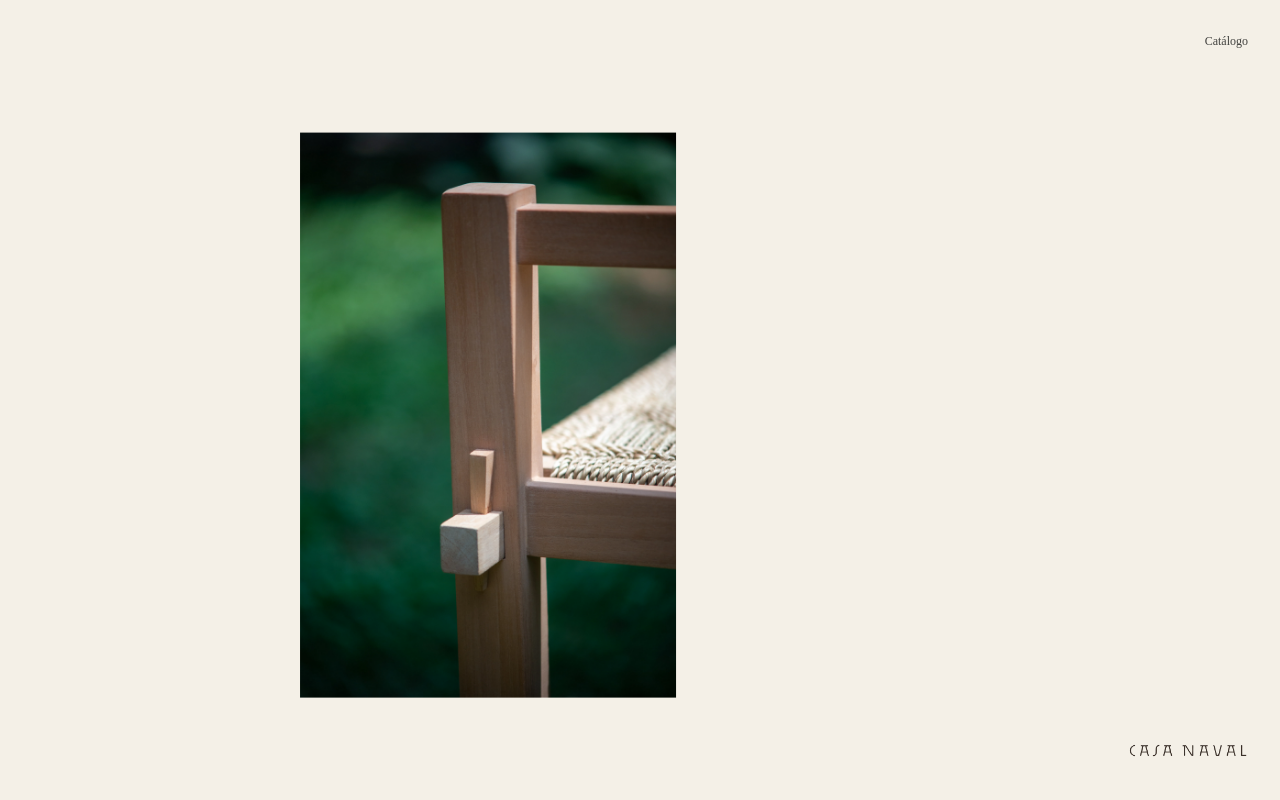
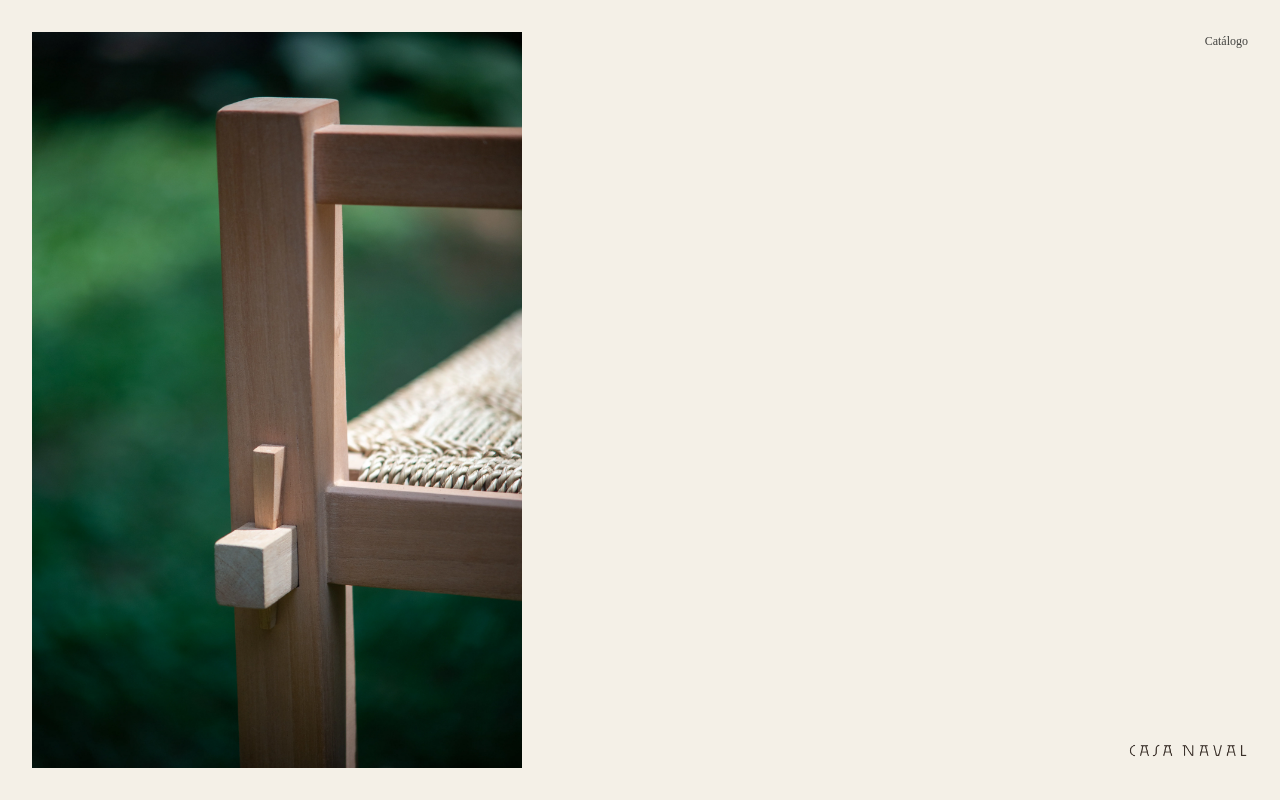
Before and after one commit to OLopezE/naval, a React (Vite) app in the folder naval-arquitectura/: page /home in a window 1280 px wide. Built offline with nearby package versions, Linux system fonts and the light colour scheme; a web font is replaced by a local one.

Commit message:
moving to the left the images

```diff
--- a/naval-arquitectura/src/ts/views/Gallery/Gallery.style.jsx
+++ b/naval-arquitectura/src/ts/views/Gallery/Gallery.style.jsx
@@ -2,7 +2,7 @@ import styled from "styled-components";
 
 const GalleryLayout = styled.div`
   padding: 2rem;
-  height: calc(100vh - 4rem);
+  height: calc(100svh - 4rem);
 `;
 
 export { GalleryLayout };
--- a/naval-arquitectura/src/ts/views/previewHome/PreviewHome.style.js
+++ b/naval-arquitectura/src/ts/views/previewHome/PreviewHome.style.js
@@ -2,24 +2,12 @@ import styled from "styled-components";
 
 const CarouselGrid = styled.div`
   grid-row: 2;
-  display: grid;
-  place-content: center;
   height: 100%;
   position: relative;
   overflow: hidden;
 
-  > div {
-    position: relative;
-    width: 400px;
-    aspect-ratio: 1/1;
-  }
-
-  > img:first-child {
-    height: 95% !important;
-  }
-
-  > img:nth-child(3) {
-    height: 95% !important;
+  @media (min-width: 600px) {
+    grid-row: 1 / 3;
   }
 `;
 
@@ -35,8 +23,12 @@ const CurrentImage = styled.img`
   opacity: ${({ active }) => active ? 1: 0 };
 
   @media (min-width: 600px) {
-    height: 80%;
-    width: unset;
+    top: 0;
+    left: 0;
+    transform: unset;
+    height: 100%;
+    max-width: 100%;
+    width: fit-content;
   }
 `;
 
```
